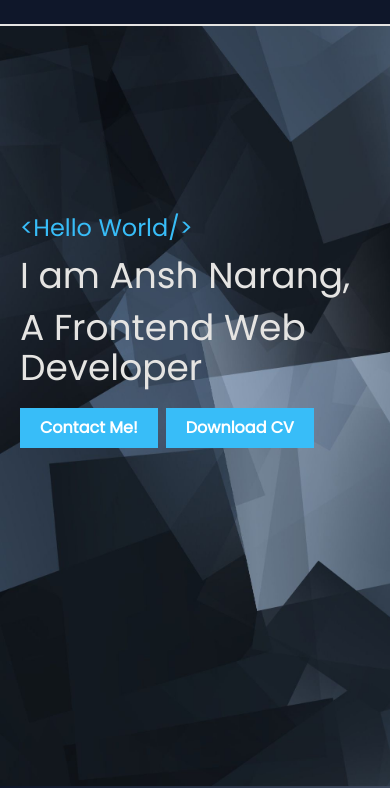
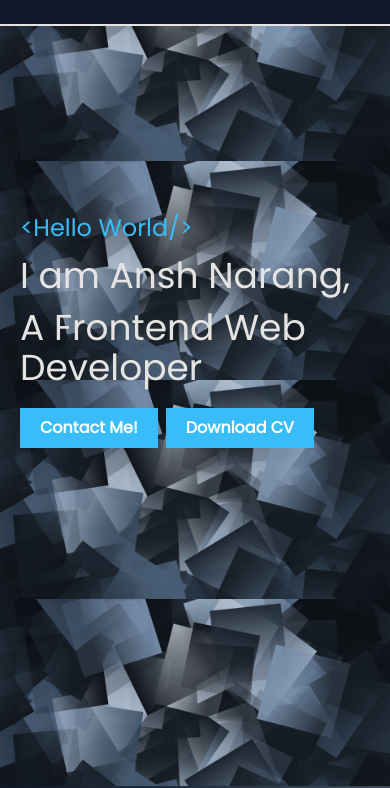
Before and after one commit to AnshNarang77/My-Portfolio, a plain HTML site: page index.html in a window 390 px wide. Shown: the part 58-846 px from the top of the page. Drawn offline with nearby package versions, Linux system fonts and the light colour scheme; files that its build step writes are made by us from their sources.

Commit message:
bg try again

```diff
--- a/index.html
+++ b/index.html
@@ -70,7 +70,7 @@
 
     <!-- Main section -->
     <section
-        class="pt-[32vh] p-5 w-screen h-[100vh] bg-[url(/images/bgimg.jpg)]  bg-cover bg-no-repeat sm:bg-center bg-fixed"
+        class="pt-[32vh] p-5 w-screen h-[100vh] bg-[url(/images/bgimg.jpg)] bg-contain bg-repeat sm:bg-cover sm:bg-no-repeat sm:bg-center sm:bg-fixed"
         id="intro">
         <div class="text-2xl text-[#38bdf8] sm:text-3xl">&ltHello World/&gt</div>
         <div class="text-[#e5e4e2] text-4xl sm:text-5xl mt-3 md:text-6xl" data-aos="fade-down" data-aos-duration="1000">
```
